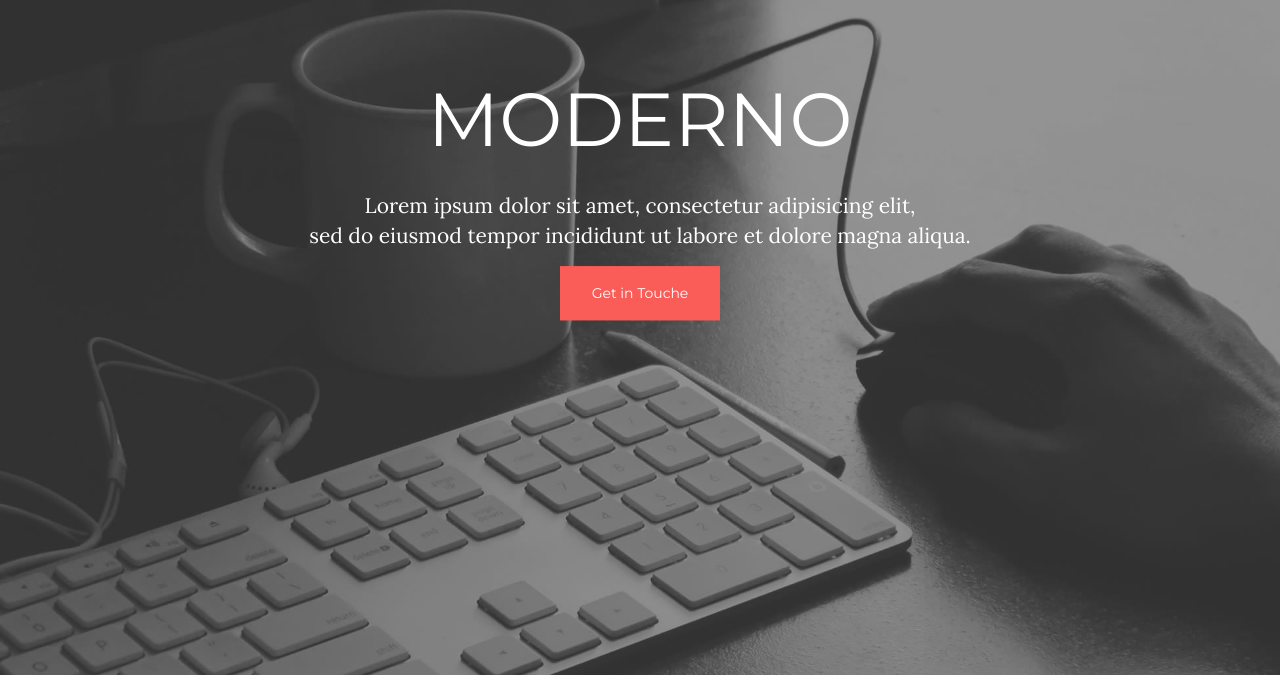
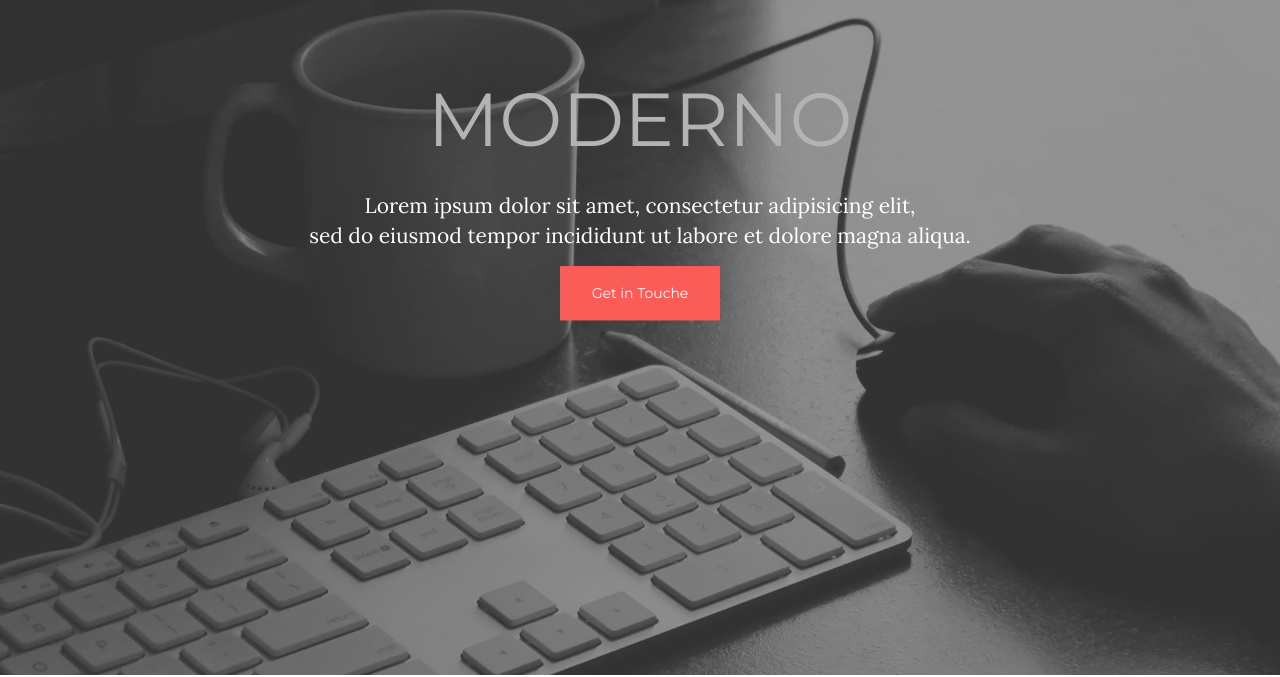
Before and after one commit to druzenje-ucenje/sajt1, a plain HTML site: page index.html in a window 1280 px wide. Shown: the part 125-802 px from the top of the page. Drawn offline with nearby package versions, Linux system fonts and the light colour scheme; some packages are replaced by stand-ins of ours; a script that the page names is missing.

Commit message:
promenjena boja h1

```diff
--- a/css/style.css
+++ b/css/style.css
@@ -163,6 +163,7 @@ a:focus{
 }
 
 .jumbotron h1{
+	color: #B3B3B3;
 	text-transform: uppercase;
 	margin-bottom: 30px;
 }
```
